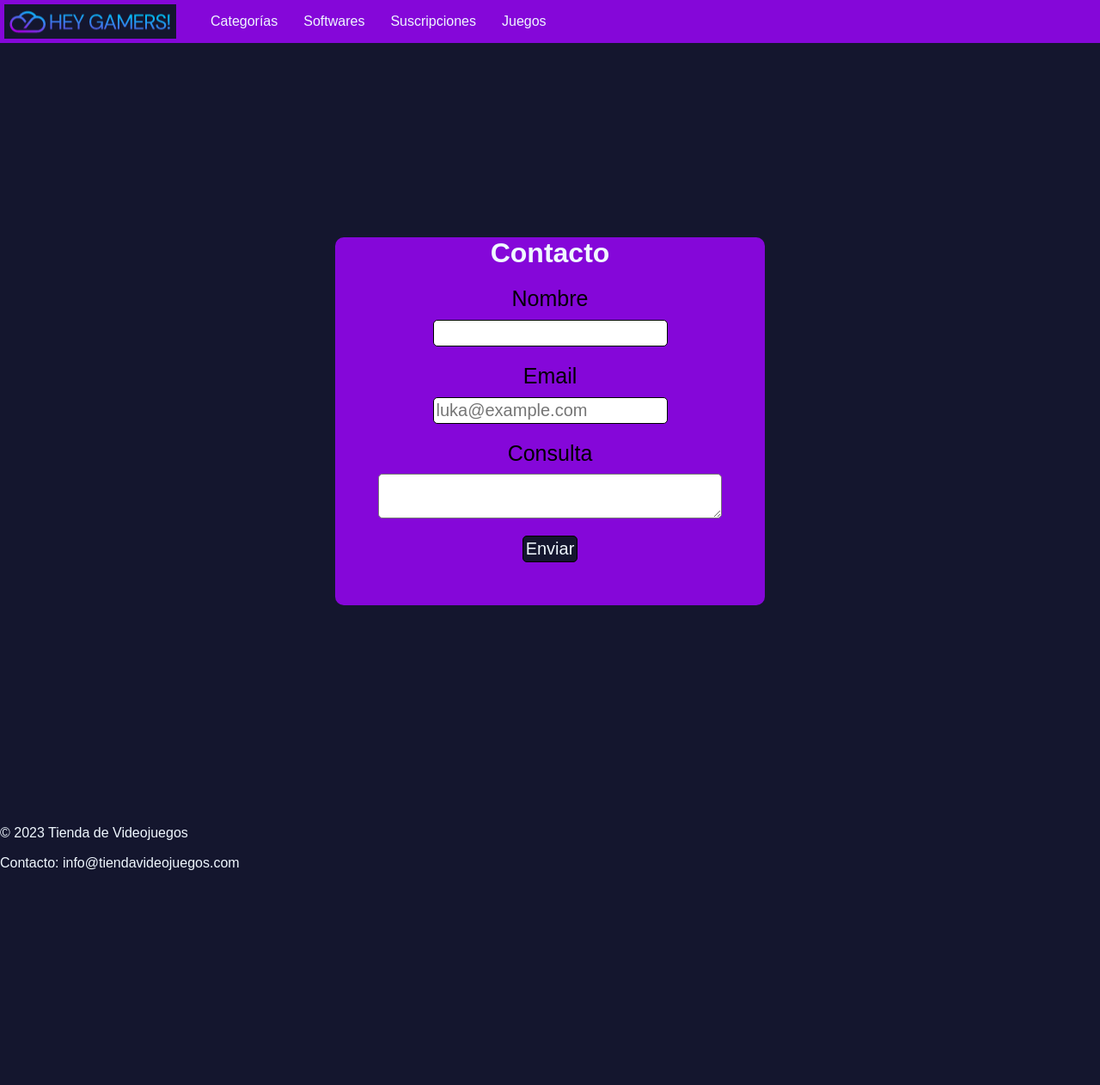
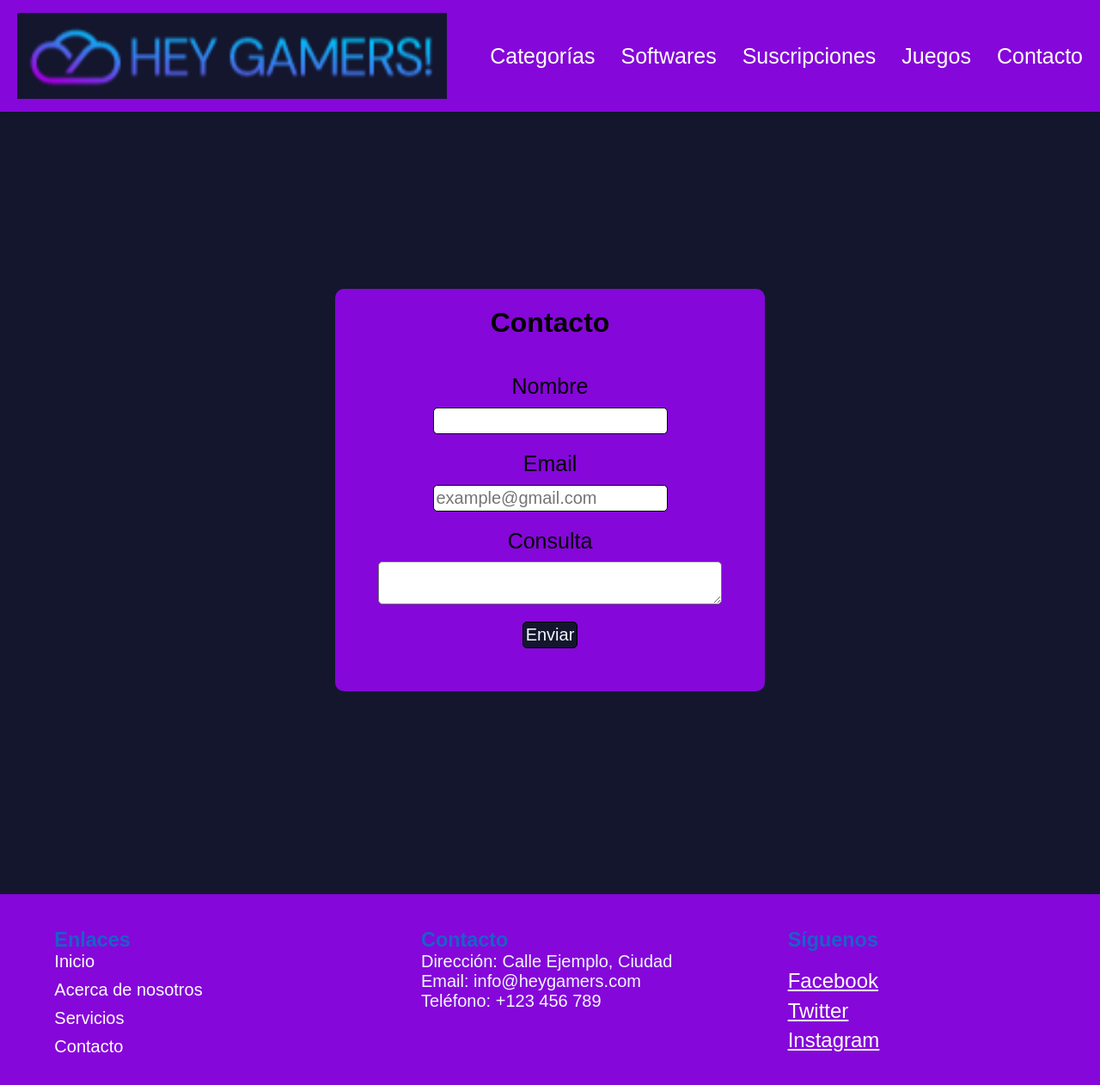
Before and after one commit to S4nteX7/finalcss, a plain HTML site: page pages/contacto.html in a window 1280 px wide. Shown: the whole page at 86% size. Before the commit the page ends 1029 px from the top, so only its background shows below. Drawn offline with Linux system fonts and the light colour scheme.

Commit message:
se agregaron cosas

```diff
--- a/pages/contacto.html
+++ b/pages/contacto.html
@@ -17,11 +17,12 @@
                 <img src="../images/logo_hey_gamers.png" alt="Logo de la tienda">
             </a>
         </div>
-            <ul class="contenedor-nav">
+        <ul class="nav-links">
             <li><a href="../index.html#categorias">Categorías</a></li>
             <li><a href="../index.html#softwares">Softwares</a></li>
             <li><a href="../index.html#suscripciones">Suscripciones</a></li>
             <li><a href="./juegos.html">Juegos</a></li>
+            <li><a href="./pages/contacto.html">Contacto</a></li>
         </ul>
     </nav>
   </header>
@@ -39,7 +40,7 @@
                 type="email"
                 id="email"
                 name="email"
-                placeholder="luka@example.com"
+                placeholder="example@gmail.com"
                 autocomplete="off"
               />
             </div>
@@ -53,9 +54,39 @@
           </form>
         </section>
       </main>
-    <footer class="site-footer">
-        <p class="footer-text">&copy; 2023 Tienda de Videojuegos</p>
-        <p class="footer-text">Contacto: info@tiendavideojuegos.com</p>
+      <footer>
+        <div class="footer-container">
+
+            <!-- Sección 1 -->
+            <div class="footer-section">
+                <h3>Enlaces</h3>
+                <ul class="footer-list">
+                    <li><a href="../index.html">Inicio</a></li>
+                    <li><a href="#">Acerca de nosotros</a></li>
+                    <li><a href="#">Servicios</a></li>
+                    <li><a href="./pages/contacto.html">Contacto</a></li>
+                </ul>
+            </div>
+
+            <!-- Sección 2 -->
+            <div class="footer-section">
+                <h3>Contacto</h3>
+                <p>Dirección: Calle Ejemplo, Ciudad</p>
+                <p>Email: info@heygamers.com</p>
+                <p>Teléfono: +123 456 789</p>
+            </div>
+
+            <!-- Sección 3 -->
+            <div class="footer-section">
+                <h3>Síguenos</h3>
+                <div class="social-icons">
+                    <a href="#" target="_blank">Facebook</a>
+                    <a href="#" target="_blank">Twitter</a>
+                    <a href="#" target="_blank">Instagram</a>
+                </div>
+            </div>
+
+        </div>
     </footer>
 </body>
 
--- a/styles/styles.css
+++ b/styles/styles.css
@@ -1,30 +1,136 @@
+/* Reset de Estilos y Configuración Global */
+
 * {
     box-sizing: border-box;
     list-style: none;
+    padding: 0px;
+    margin: 0px;
 }
 
-a {
+.site-main h1 {
+    font-size: 50px;
+    display: inline;
+    color: aliceblue;
+    margin-bottom: 70px;
+}
+
+/* Header */
+
+header {
+    display: grid;
+    background-color: #8507D9;
+    color: #fff;
+    padding: 15px 0;
+    box-shadow: 0px 2px 5px rgba(0, 0, 0, 0.1);
+}
+
+nav {
+    display: flex;
+    flex-direction: row;
+    justify-content: space-between;
+}
+
+.logo {
+    width: 500px;
+    height: auto;
+    margin-left: 20px;
+}
+
+.logo a {
+    font-size: 60px;
+    display: flex;
+    align-items: center;
     text-decoration: none;
     color: aliceblue;
 }
 
-header {
+.logo a img {
     display: flex;
-    background-color: #8507D9;
-    width: 100%;
+    justify-content: flex-start;
+    width: 8000px;
+    max-width: 100%;
+    height: auto;
 }
 
-nav {
-    display: flex;
-    width: 100%;
+.nav-links {
+    display: grid;
+    margin-right: 20px;
+    padding: 0px;
 }
 
-.logo {
-    margin-top: 5px;
-    margin-left: 5px;
+.nav-links li {
+    display: flex;
+    align-items: center;
 }
 
-.contenedor-nav {
+.nav-links a {
+    font-size: 25px;
+    text-decoration: none;
+    color: #fff;
+    transition: color 0.3s ease-in-out;
+}
+
+.nav-links a:hover {
+    color: #1b60c8;
+}
+
+@media screen and (max-width: 768px) {
+    nav {
+        flex-direction: column;
+        text-align: center;
+    }
+
+    .nav-links {
+        margin-top: 15px;
+    }
+
+    .nav-links li {
+        margin-right: 0;
+        margin-bottom: 10px;
+    }
+}
+
+/* Fin de Header */
+
+/* Sección Categorías */
+
+.seccion {
+    margin-top: 30px;
+    margin-bottom: 20px;
+}
+
+.seccion h2 {
+    font-size: 40px;
+    display: inline;
+}
+
+.section-title {
+    font-size: 40px;
+    margin-top: 20px;
+}
+
+/* Fin de sección Categorías */
+
+/* Sección Juegos Destacados */
+
+.producto {
+    display: flex;
+    flex-direction: column;
+    align-items: center;
+}
+
+.producto img {
+    width: 300px;
+    height: auto;
+}
+
+.producto p {
+    font-size: 30px;
+}
+
+/* Fin de sección Juegos Destacados */
+
+.nav-links {
     display: flex;
     flex-direction: row;
     justify-content: flex-end;
@@ -58,11 +164,6 @@ nav {
     flex-direction: column;
     align-items: center;
     margin-bottom: 40px;
-}
-
-h1 {
-    color: aliceblue;
-    margin: 0px;
 }
 
 body {
@@ -109,6 +210,8 @@ img {
 .product-name {
     margin: 0px;
 }
+
+/* Contacto */
 
 .contact-container {
     display: flex;
@@ -199,3 +302,84 @@ button {
 .contenedor-boton button a {
     font-size: 25px;
 }
+
+/* Fin de Contacto */
+
+/* Footer */
+
+footer {
+    background-color: #8507D9;
+    color: #fff;
+    padding: 40px 0;
+}
+
+.footer-container {
+    display: flex;
+    flex-wrap: wrap;
+    justify-content: space-around;
+    max-width: 1500px;
+    margin: 0 auto;
+    font-size: 20px;
+}
+
+.footer-section {
+    flex: 1;
+    max-width: 300px;
+    margin: 0 15px;
+}
+
+.footer-section h3 {
+    color: #1b60c8;
+}
+
+.footer-list {
+    list-style: none;
+    padding: 0;
+}
+
+.footer-list li {
+    margin-bottom: 10px;
+}
+
+.footer-list li a {
+    color: #fff;
+    text-decoration: none;
+    transition: color 0.3s ease-in-out;
+}
+
+.footer-list li a:hover {
+    color: #1b60c8;
+}
+
+.footer-section h3 p {
+    line-height: 1.6;
+}
+
+.social-icons {
+    margin-top: 20px;
+    display: flex;
+    flex-direction: column;
+    align-items: flex-start;
+    gap: 7px;
+}
+
+.social-icons a {
+    display: inline-block;
+    margin-right: 10px;
+    font-size: 24px;
+    color: #fff;
+    transition: color 0.3s ease-in-out;
+}
+
+.social-icons a:hover {
+    color: #1b60c8;
+}
+
+@media screen and (max-width: 768px) {
+    .footer-section {
+        flex: 1 0 100%;
+        margin: 10px 0;
+    }
+}
+
+/* Fin del Footer */
```
Also changed, not shown: index.html (+36 -7 lines), pages/juegos.html (+39 -2 lines), images/minecraftjava.jpg (added). Lines whose indentation alone changed are shown as unchanged.
